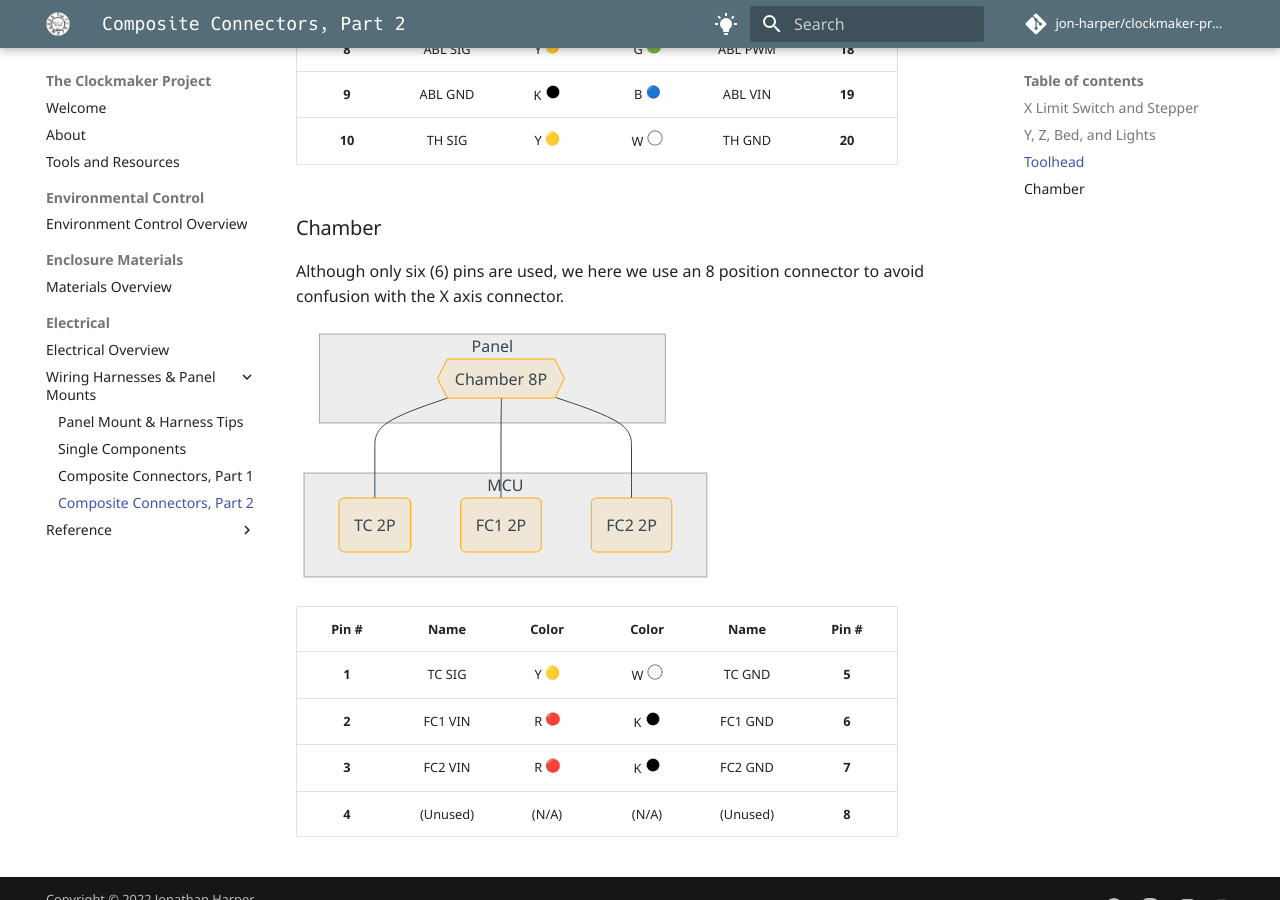
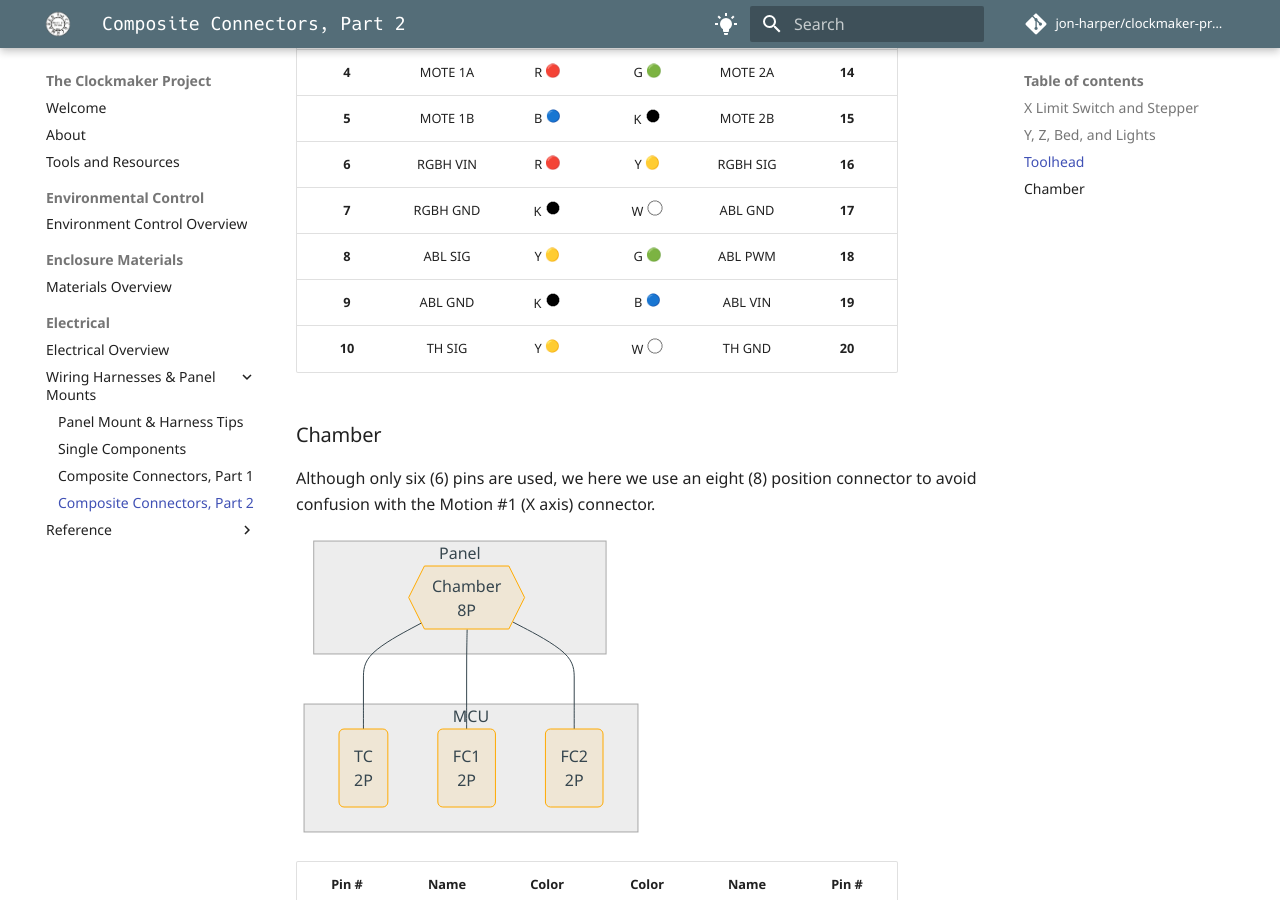
Before and after one commit to jon-harper/clockmaker-project, an MkDocs documentation site: the page built from docs/wiring/multi2.md, in a window 1280 px wide and 900 px high, scrolled down 2601 px. Built offline with MkDocs 1.6.1 and Material for MkDocs 9.7.7, drawn with Linux system fonts in a browser that asks for light colours; emoji names are drawn with the system emoji font; comment, search, counter and statistics services are not loaded; some of the changed lines change nothing that is shown.

Commit message:
minor edits

````diff
--- a/docs/wiring/multi2.md
+++ b/docs/wiring/multi2.md
@@ -30,11 +30,11 @@
 ```mermaid
 flowchart BT
     subgraph Panel
-        X{{"Motion 1 6P"}}
+        X{{"Motion #1\n6P"}}
     end
     subgraph MCU
-        LIMX("LIMX 2P")
-        MOTX("MOTX 4P")
+        LIMX("LIMX\n2P")
+        MOTX("MOTX\n4P")
     end
     LIMX --- X
     MOTX --- X
@@ -52,16 +52,16 @@
 flowchart BT
     subgraph Panel
         direction LR
-        Y{{"Motion 2 16P"}}
+        Y{{"Motion #2\n16P"}}
     end
     subgraph MCU
         direction LR
-        LIMY("LIMY 2P")
-        LIMZ("LIMZ 2P")
-        MOTY("MOTY 4P")
-        MOTZ("MOTZ 4P")
-        TB("TB 2P")
-        LGTC("LGTC 2P")
+        LIMY("LIMY\n2P")
+        LIMZ("LIMZ\n2P")
+        MOTY("MOTY\n4P")
+        MOTZ("MOTZ\n4P")
+        TB("TB\n2P")
+        LGTC("LGTC\n2P")
     end
     TB --- Y
     LIMY --- Y
@@ -88,17 +88,17 @@
 flowchart BT
     subgraph Panel
         direction LR
-        T{{"Toolhead 20P"}}
+        T{{"Toolhead\n20P"}}
     end
     subgraph MCU
         direction LR
-        HOT("HOT 2P")
-        RGB("RGB 3P")
-        TH("TH 2P")
-        FH1("FH1 2P")
-        FH2("FH2 2P")
-        ABL("ABL 5P")
-        MOTE("MOTE 4P")
+        HOT("HOT\n2P")
+        RGB("RGB\n3P")
+        TH("TH\n2P")
+        FH1("FH1\n2P")
+        FH2("FH2\n2P")
+        ABL("ABL \n5P")
+        MOTE("MOTE\n4P")
     end
     HOT --- T
     TH --- T
@@ -124,19 +124,19 @@
 
 ### Chamber
 
-Although only six (6) pins are used, we here we use an 8 position connector to avoid confusion with the X axis connector.
+Although only six (6) pins are used, we here we use an eight (8) position connector to avoid confusion with the Motion #1 (X axis) connector.
 
 ```mermaid
 flowchart BT
     subgraph Panel
         direction LR
-        C{{"Chamber 8P"}}
+        C{{"Chamber\n8P"}}
     end
     subgraph MCU
         direction LR
-        TC("TC 2P")
-        FC1("FC1 2P")
-        FC2("FC2 2P")
+        TC("TC\n2P")
+        FC1("FC1\n2P")
+        FC2("FC2\n2P")
     end
     TC --- C
     FC1 --- C
````
